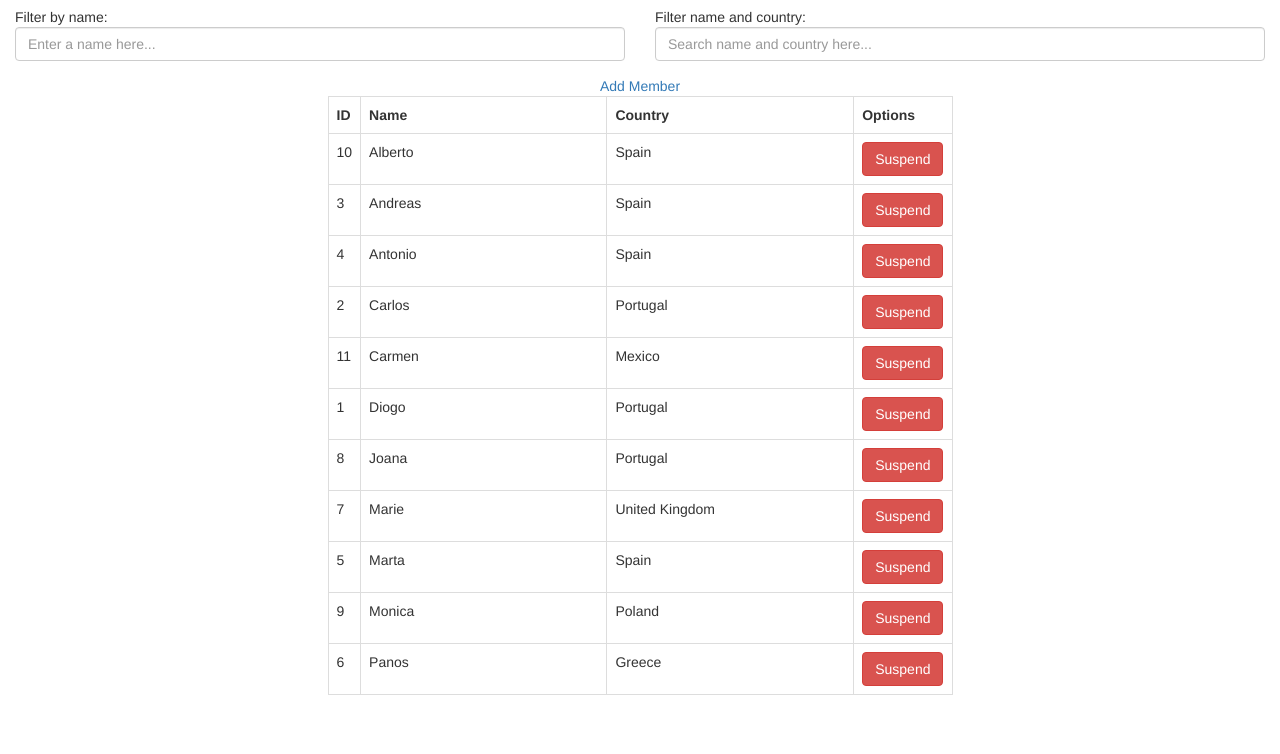
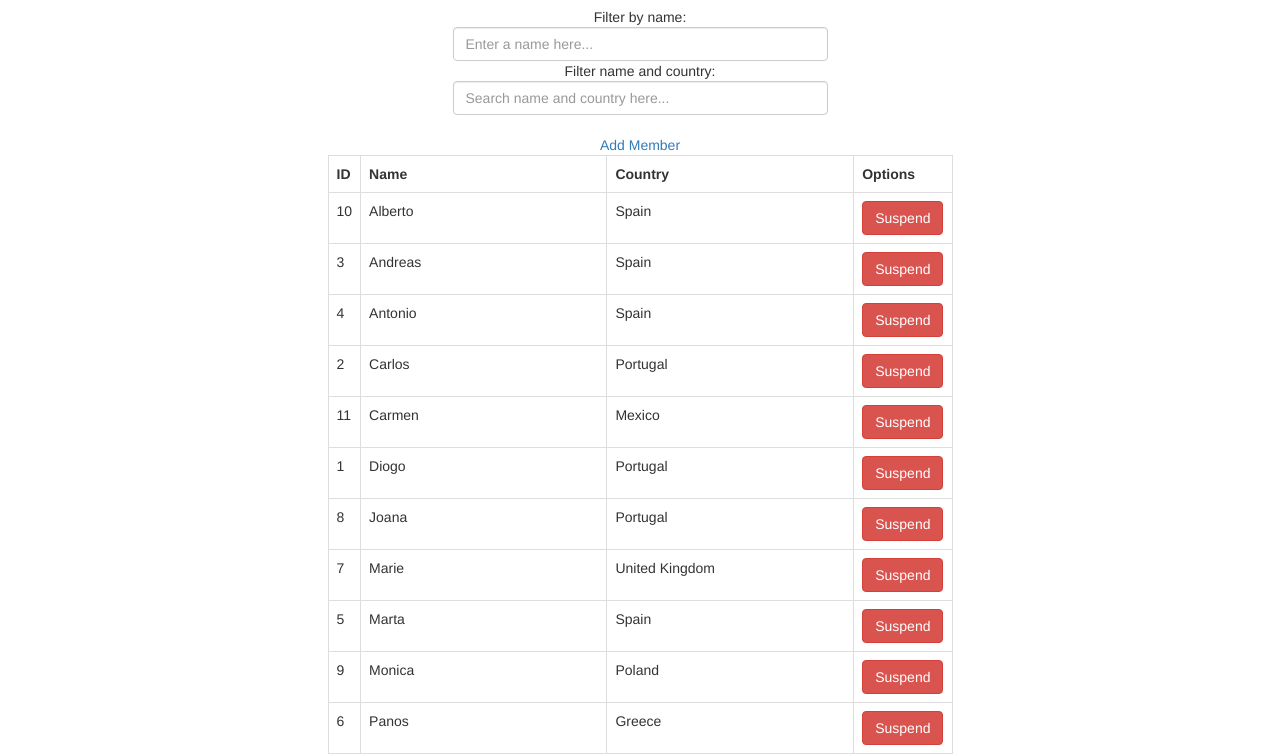
Before and after one commit to PirataNervo/angulardemo, a website: page Demo7/index.html in a window 1280 px wide. Shown: the part 63-817 px from the top of the page. Drawn offline with nearby package versions, Linux system fonts and the light colour scheme.

Commit message:
Correcting demo7

```diff
--- a/Demo7/index.html
+++ b/Demo7/index.html
@@ -10,14 +10,13 @@
     <body ng-controller="ClassController as class">
     <div class="container-fluid">
             <h1 style="text-align: center">Class Management</h1>
-            <div class="row form-group">
-                <div class="col-xs-6">
+            <div class="row form-group" style="margin: 0 auto; text-align: center; width: 30%">
                     Filter by name: <input type="text" class="form-control" placeholder="Enter a name here..." ng-model="studentName" />
-                </div>
-                <div class="col-xs-6">
+            </div>
+			<div class="row form-group" style="margin: 0 auto; text-align: center; width: 30%">
                     Filter name and country: <input type="text" class="form-control" placeholder="Search name and country here..." ng-model="searchText" />
-                </div>
             </div>
+			<br />
             <add-student></add-student>
             <list-students></list-students>
         </div>
```
